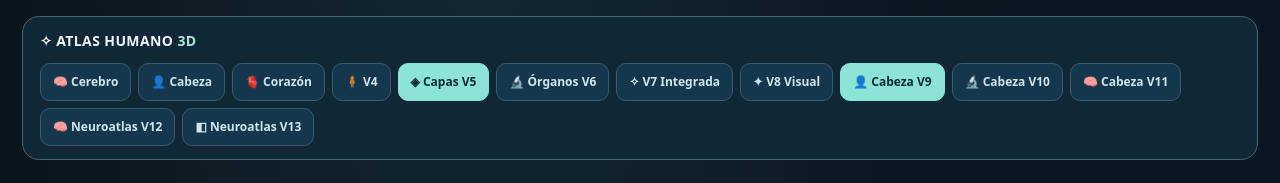
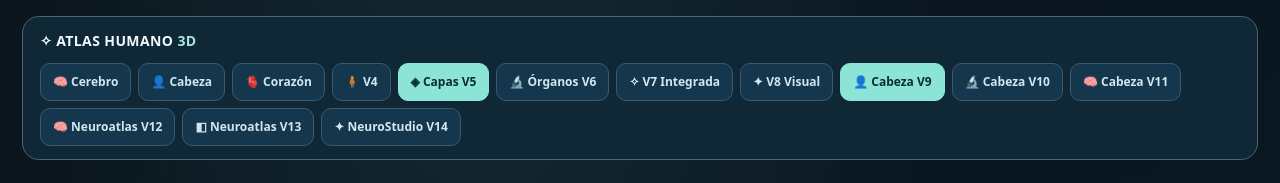
Before and after one commit to camerakike-oss/atlas-humano-3d, a plain HTML site: page cabeza-avanzada.html in a window 1280 px wide. Shown: the top 183 px of the page. Drawn offline with nearby package versions, Linux system fonts and the light colour scheme; no server answers.

Commit message:
Agregar acceso a NeuroStudio V14 desde el atlas

```diff
--- a/cabeza-avanzada.html
+++ b/cabeza-avanzada.html
@@ -107,7 +107,7 @@ body{background:radial-gradient(ellipse at 38% -15%,#254b5366,transparent 42%),l
 </head>
 <body>
 <div class="shell">
-<nav class="top" aria-label="Módulos del Atlas"><div class="brand">✧ ATLAS HUMANO <span>3D</span></div><div class="toplinks"><a href="index.html#cerebro">🧠 Cerebro</a><a href="index.html#cabeza">👤 Cabeza</a><a href="index.html#corazon">🫀 Corazón</a><a href="cuerpo.html">🧍 V4</a><a class="active" href="capas.html" aria-current="page">◈ Capas V5</a><a href="organos.html">🔬 Órganos V6</a><a href="atlas-integrado.html">✧ V7 Integrada</a><a href="atlas-visual.html">✦ V8 Visual</a><a class="active" href="cabeza-avanzada.html" aria-current="page">👤 Cabeza V9</a><a href="cabeza-laboratorio.html">🔬 Cabeza V10</a><a href="cabeza-explorador.html">🧠 Cabeza V11</a><a href="neuroatlas.html">🧠 Neuroatlas V12</a><a href="neurocomparador.html">◧ Neuroatlas V13</a></div></nav>
+<nav class="top" aria-label="Módulos del Atlas"><div class="brand">✧ ATLAS HUMANO <span>3D</span></div><div class="toplinks"><a href="index.html#cerebro">🧠 Cerebro</a><a href="index.html#cabeza">👤 Cabeza</a><a href="index.html#corazon">🫀 Corazón</a><a href="cuerpo.html">🧍 V4</a><a class="active" href="capas.html" aria-current="page">◈ Capas V5</a><a href="organos.html">🔬 Órganos V6</a><a href="atlas-integrado.html">✧ V7 Integrada</a><a href="atlas-visual.html">✦ V8 Visual</a><a class="active" href="cabeza-avanzada.html" aria-current="page">👤 Cabeza V9</a><a href="cabeza-laboratorio.html">🔬 Cabeza V10</a><a href="cabeza-explorador.html">🧠 Cabeza V11</a><a href="neuroatlas.html">🧠 Neuroatlas V12</a><a href="neurocomparador.html">◧ Neuroatlas V13</a><a href="neurostudio.html">✦ NeuroStudio V14</a></div></nav>
 <header class="hero"><div><div class="eyebrow">Anatomía 3D · Laboratorio de cabeza V9</div><h1>La cabeza humana.<br><em>Desde la piel hasta el cerebro.</em></h1><p>Explorá el rostro, los músculos faciales, el cráneo, el encéfalo, los ojos, el oído, los nervios y la circulación. Todo en una escena 3D con piezas seleccionables, capas y cortes.</p></div><div class="stat"><b>V9</b><small>CABEZA Y CUELLO</small></div></header>
 <main class="layout">
 <section class="panel">
```
